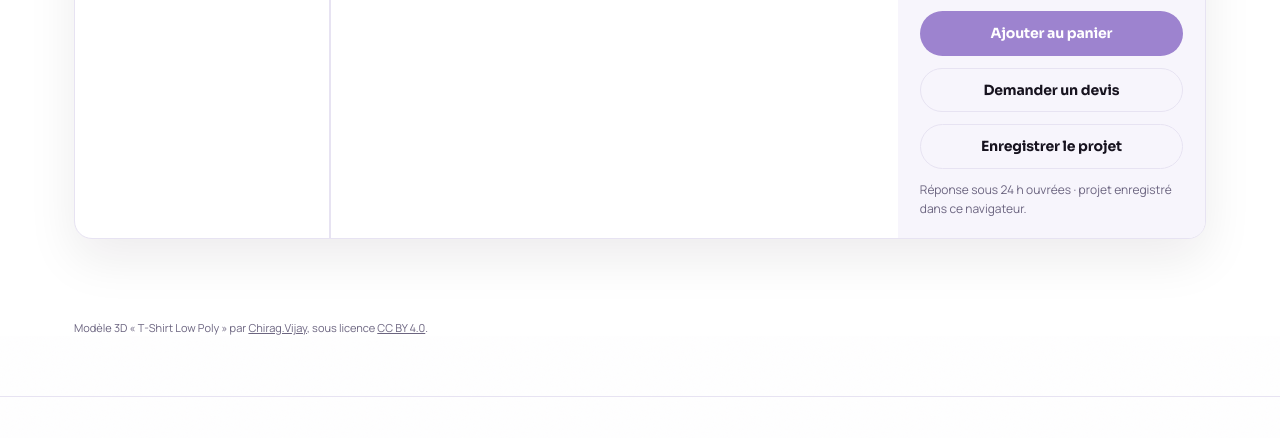
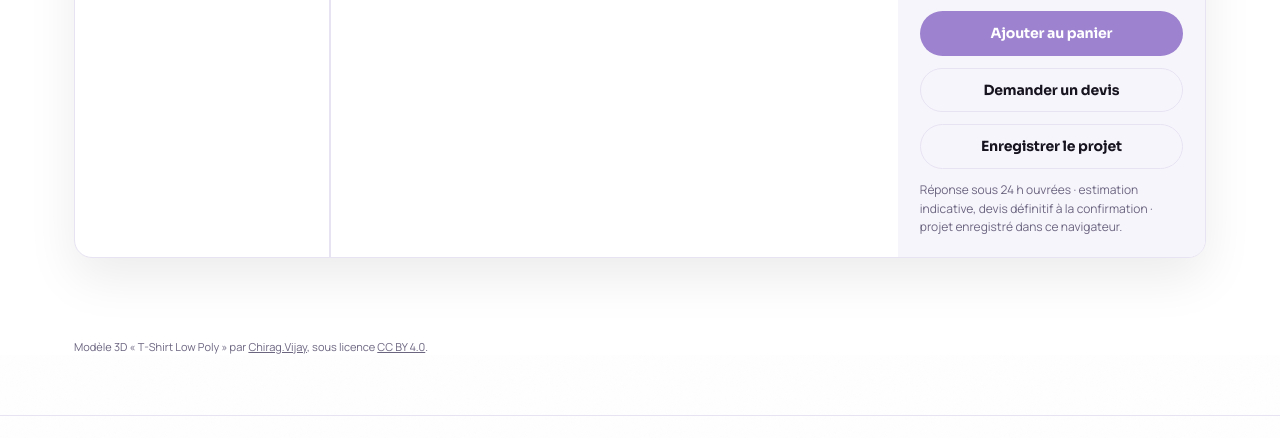
Before and after one commit to milioln/presstee, an Astro site: page /personnaliser in a window 1280 px wide. Shown: the part 1709-2147 px from the top of the page. Built offline with nearby package versions, Linux system fonts and the light colour scheme; Astro itself is replaced by a stand-in of ours; no server answers; a web font is replaced by a local one.

Commit message:
Réassurance sur le prix et le panier après ajout
Le configurateur rappelle maintenant "estimation indicative, devis
définitif à la confirmation" (déjà présent sur le panier et les fiches
produit, absent du configurateur). Après "Ajouter au panier", un lien
direct vers le panier apparaît au lieu du seul clignotement du bouton.
Ajout d'une ligne de réassurance sur le panier en cas de souci sur une
commande.

Co-Authored-By: Claude Sonnet 5 <noreply@anthropic.com>

```diff
--- a/src/pages/panier.astro
+++ b/src/pages/panier.astro
@@ -39,6 +39,7 @@ import '../styles/panier.css';
 					<a class="mini-btn" href="/bon-a-tirer" style="display:block;margin-top:10px">Voir l'aperçu du bon à tirer →</a>
 					<button type="button" class="clearBtn" id="clearCart">Vider le panier</button>
 					<p class="hint">Réponse sous 24 h ouvrées · estimation indicative, devis définitif à la confirmation.</p>
+					<p class="hint">Un souci sur votre commande ? <a href="/contact">Contactez-nous</a>, on trouve une solution.</p>
 				</aside>
 			</div>
 		</div>
--- a/src/pages/personnaliser.astro
+++ b/src/pages/personnaliser.astro
@@ -263,7 +263,8 @@ import '../styles/personnalisateur.css';
 									<button class="btn btn-primary btn-block" id="addToCart">Ajouter au panier</button>
 									<button class="btn btn-secondary btn-block" id="sendQuote">Demander un devis</button>
 									<button class="btn btn-secondary btn-block" id="saveProject">Enregistrer le projet</button>
-									<p class="hint">Réponse sous 24 h ouvrées · projet enregistré dans ce navigateur.</p>
+									<p class="hint" id="addedHint" style="display:none">Ajouté ✓ · <a href="/panier">voir le panier →</a></p>
+									<p class="hint">Réponse sous 24 h ouvrées · estimation indicative, devis définitif à la confirmation · projet enregistré dans ce navigateur.</p>
 									<p class="hint" id="batLink" style="display:none"><a href="/bon-a-tirer">Voir l'aperçu automatique du bon à tirer →</a></p>
 								</div>
 							</div>
--- a/src/scripts/personnalisateur/cart-ui.ts
+++ b/src/scripts/personnalisateur/cart-ui.ts
@@ -85,6 +85,7 @@ export function bindCartUI(): void {
     const item = addToCart();
     paintBadges();
     flash('addToCart', 'Ajouté ✓');
+    el('addedHint').style.display = 'block';
     const batLink = el('batLink');
     batLink.querySelector('a')!.setAttribute('href', `/bon-a-tirer?id=${item.id}`);
     batLink.style.display = 'block';
```
